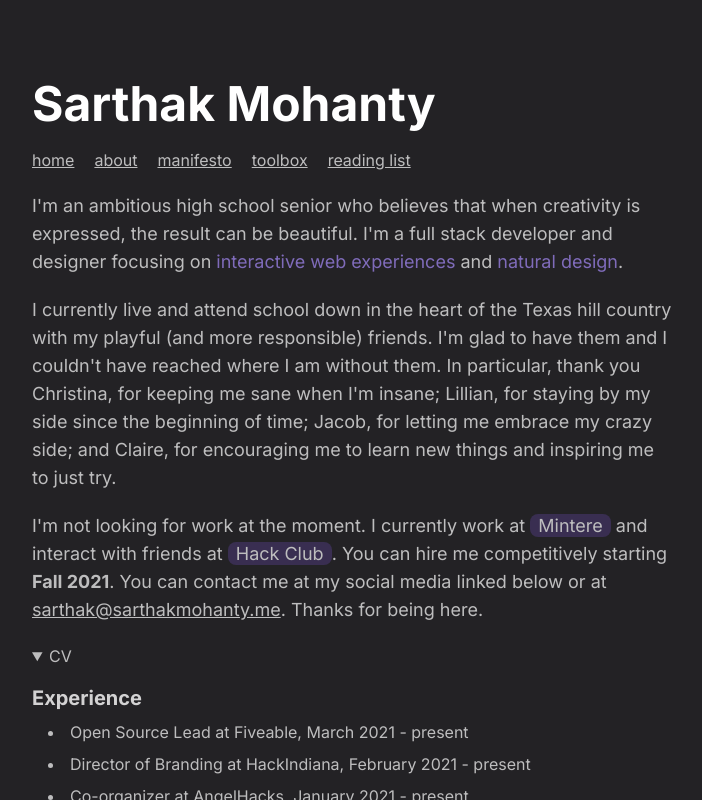
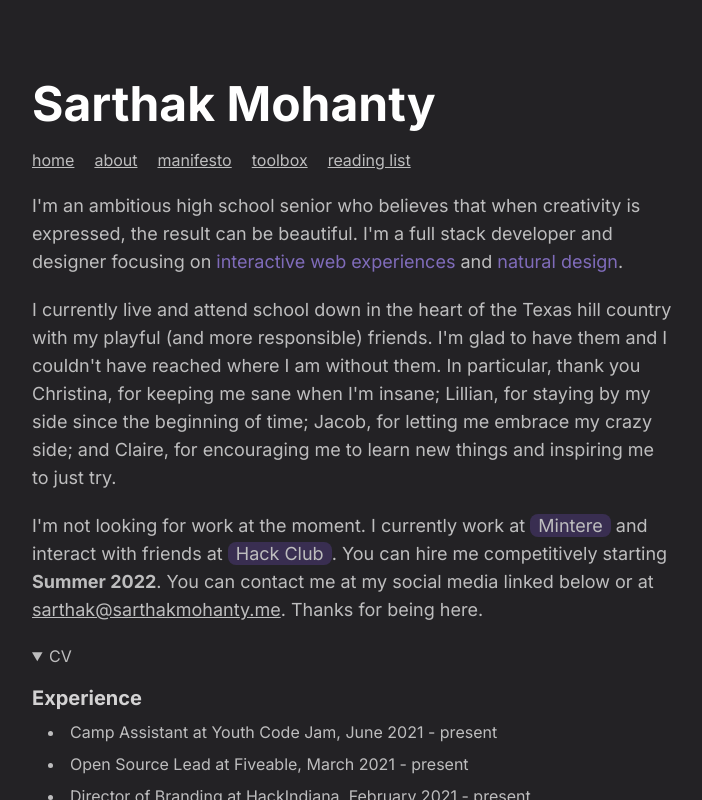
Before and after one commit to sarthaktexas/website-v3, a Next.js app: page / in a window 1280 px wide. Both pictures are taken after a click on the heading "CV". Shown: the top 800 px of the page, without its empty margins (288-990 px from the left). Built offline with nearby package versions, Linux system fonts and the light colour scheme; no server answers.

Commit message:
📝 update positions and hire date

```diff
--- a/pages/index.js
+++ b/pages/index.js
@@ -13,12 +13,13 @@ export default function Home() {
           <Nav />
           <p className="p">I'm an ambitious high school senior who believes that when creativity is expressed, the result can be beautiful. I'm a full stack developer and designer focusing on <span>interactive web experiences</span> and <span>natural design</span>.</p>
           <p className="p">I currently live and attend school down in the heart of the Texas hill country with my playful (and more responsible) friends. I'm glad to have them and I couldn't have reached where I am without them. In particular, thank you Christina, for keeping me sane when I'm insane; Lillian, for staying by my side since the beginning of time; Jacob, for letting me embrace my crazy side; and Claire, for encouraging me to learn new things and inspiring me to just try.</p>
-          <p className="p">I'm not looking for work at the moment. I currently work at <a className="a" href="https://mintere.com" target="_blank">Mintere</a> and interact with friends at <a className="a" href="https://hackclub.com" target="_blank">Hack Club</a>. You can hire me competitively starting <b>Fall 2021</b>. You can contact me at my social media linked below or at <a className="pointer-events-auto" href="mailto:sarthak@sarthakmohanty.me" target="_blank">sarthak@sarthakmohanty.me</a>. Thanks for being here.</p>
+          <p className="p">I'm not looking for work at the moment. I currently work at <a className="a" href="https://mintere.com" target="_blank">Mintere</a> and interact with friends at <a className="a" href="https://hackclub.com" target="_blank">Hack Club</a>. You can hire me competitively starting <b>Summer 2022</b>. You can contact me at my social media linked below or at <a className="pointer-events-auto" href="mailto:sarthak@sarthakmohanty.me" target="_blank">sarthak@sarthakmohanty.me</a>. Thanks for being here.</p>
           <details className="pointer-events-auto pb-10">
             <summary className="opacity-70">CV</summary>
             <h1 className="cv-heading">
               Experience
             </h1>
+            <li>Camp Assistant at Youth Code Jam, June 2021 - present</li>
             <li>Open Source Lead at Fiveable, March 2021 - present</li>
             <li>Director of Branding at HackIndiana, February 2021 - present</li>
             <li>Co-organizer at AngelHacks, January 2021 - present</li>
```
